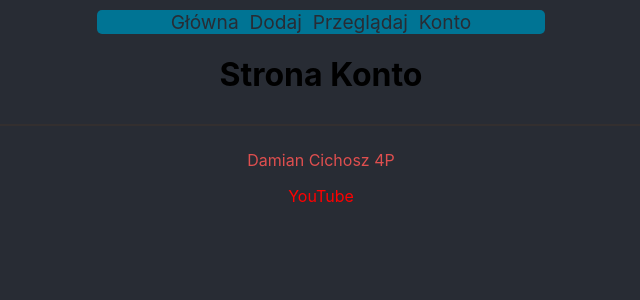
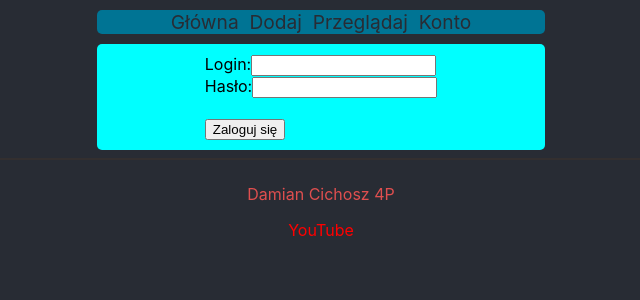
Before and after one commit to Damek34/ProjektReact, a React (Create React App) app: page /Konto in a window 1280 px wide. Shown: the top 300 px of the page, without its empty margins (319-959 px from the left). Built offline with nearby package versions, Linux system fonts and the light colour scheme.

Commit message:
Polubienia, logowanie

```diff
--- /dev/null
+++ b/src/pages/CSS/Glowna.css
@@ -0,0 +1,15 @@
+h1{
+    color: rgb(0, 0, 0);
+}
+h4{
+    color: antiquewhite;
+}
+
+.glownaKontener{
+    margin-top: 10px;
+    background-color: rgb(168, 159, 159);
+    width: 50%;
+    height: 50%;
+    text-align: center;
+    border-radius: 5px;
+}
--- /dev/null
+++ b/src/pages/CSS/Konto.css
@@ -0,0 +1,11 @@
+.kontener
+{
+    width: 35%;
+    background-color: aqua;
+    display: flex;
+    justify-content: center;
+    margin-top: 10px;
+    border-radius: 5px;
+    padding-top: 10px;
+    padding-bottom: 10px;
+}
--- /dev/null
+++ b/src/pages/CSS/Layout.css
@@ -0,0 +1,16 @@
+.stopka{
+     width: 99%;
+     text-align: center;
+     display: flex;
+     flex-direction: column;
+
+
+
+
+
+}
+
+.stopka hr{
+    width: 99%;
+    border: 1px solid rgb(51, 47, 47);
+}
--- /dev/null
+++ b/src/pages/CSS/Przegladaj.css
@@ -0,0 +1,25 @@
+.Opinia{
+    clear: both;
+    background-color: aqua;
+    margin-top: 10px;
+    border-radius: 5px;
+
+}
+
+.Opinia li {
+    margin-bottom: 10px;
+}
+
+.tresc{
+    width: 35%;
+    display: flex;
+    flex-direction: column;
+    justify-content: center;
+
+}
+.wyszukaj{
+    margin-top: 10px;
+    align-self: center;
+    width: 50%;
+    border-radius: 5px;
+}
--- a/src/pages/Konto.js
+++ b/src/pages/Konto.js
@@ -1,4 +1,53 @@
+import React, { useState } from 'react';
+import './CSS/Konto.css';
+
 function Konto() {
-    return <h1>Strona Konto</h1>;
-  }
-  export default Konto;
+  const [login, setLogin] = useState('');
+  const [password, setPassword] = useState('');
+  const [isLoggedIn, setIsLoggedIn] = useState(false);
+
+  const handleLoginChange = (e) => {
+    setLogin(e.target.value);
+  };
+
+  const handlePasswordChange = (e) => {
+    setPassword(e.target.value);
+  };
+
+  const handleSubmit = (e) => {
+    e.preventDefault();
+
+    setIsLoggedIn(true);
+    setLogin('');
+    setPassword('');
+  };
+
+  return (
+    <div className='kontener'>
+      {isLoggedIn ? (
+        <h1>Zalogowano</h1>
+      ) : (
+        <form onSubmit={handleSubmit}>
+          <div>
+            <label>
+              Login:
+              <input type="text" value={login} onChange={handleLoginChange} />
+            </label>
+          </div>
+          <div>
+            <label>
+              Hasło:
+              <input type="password" value={password} onChange={handlePasswordChange} />
+            </label>
+          </div>
+          <div>
+            <br></br>
+            <button type="submit">Zaloguj się</button>
+          </div>
+        </form>
+      )}
+    </div>
+  );
+}
+
+export default Konto;
--- a/src/pages/Szukaj.js
+++ b/src/pages/Szukaj.js
@@ -1,12 +1,19 @@
 import React, { useState } from 'react';
-import '../CSS/Przegladaj.css';
+import './CSS/Przegladaj.css';
 
 function Szukaj() {
   const reviews = JSON.parse(localStorage.getItem('reviews')) || [];
   const [searchKeyword, setSearchKeyword] = useState('');
+  const [likedReviews, setLikedReviews] = useState([]);
 
   const handleSearch = (e) => {
     setSearchKeyword(e.target.value);
+  };
+
+  const handleLike = (index) => {
+    const updatedLikedReviews = [...likedReviews];
+    updatedLikedReviews[index] = !likedReviews[index];
+    setLikedReviews(updatedLikedReviews);
   };
 
   const filteredReviews = reviews.filter((review) => {
@@ -22,6 +29,9 @@ function Szukaj() {
             <h3>{review.title}</h3>
             <p>Ocena: {review.rating}/10</p>
             <p>Opinia: {review.review}</p>
+            <button onClick={() => handleLike(index)}>
+              {likedReviews[index] ? 'Polubione' : 'Polub'}
+            </button>
             <hr />
           </li>
         ))}
--- a/src/pages/layout.js
+++ b/src/pages/layout.js
@@ -1,9 +1,8 @@
 import React, { useState } from 'react';
-import { BrowserRouter, Switch, Route, Router, Routes, Link } from 'react-router-dom';
 import Menu from '../components/menu'
 import {Outlet} from "react-router-dom";
 import Stopka from '../components/Stopka';
-import './CSS.css'
+import './CSS/Layout.css'
 
 
 
```
Also changed, not shown: src/pages/Glowna.js (+1 -6 lines).
